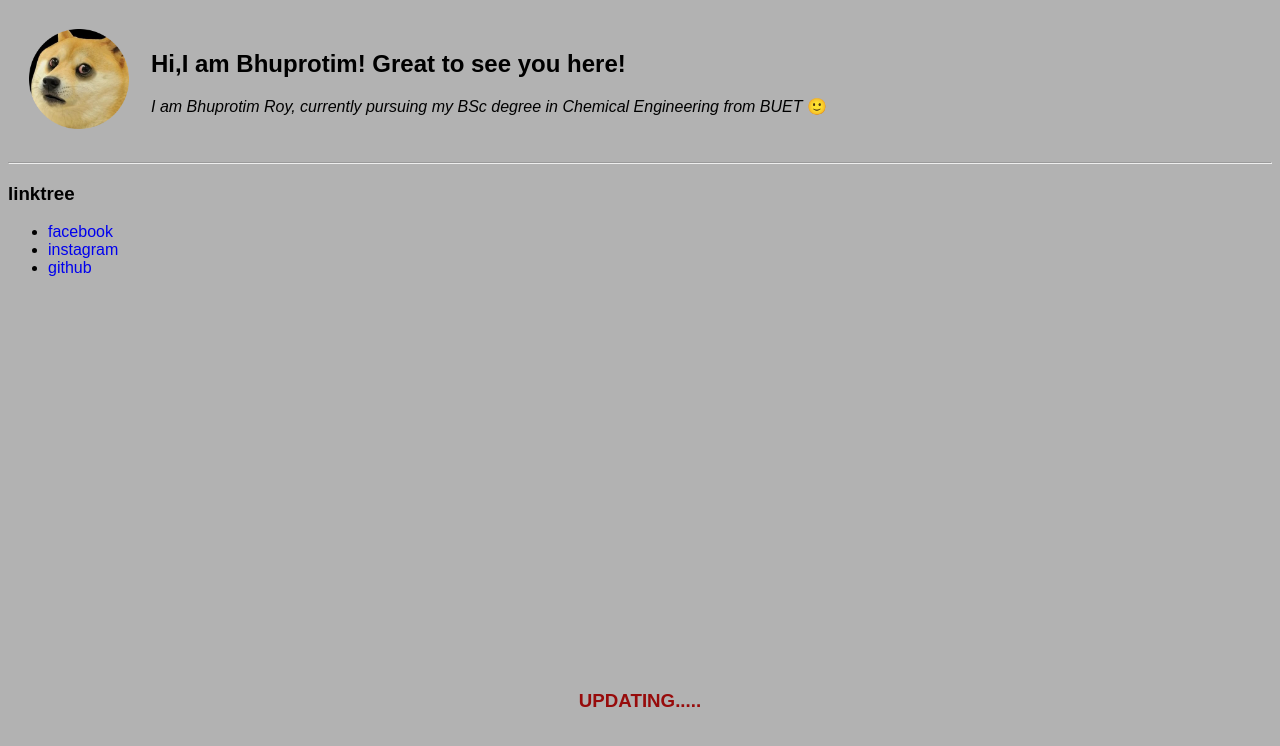
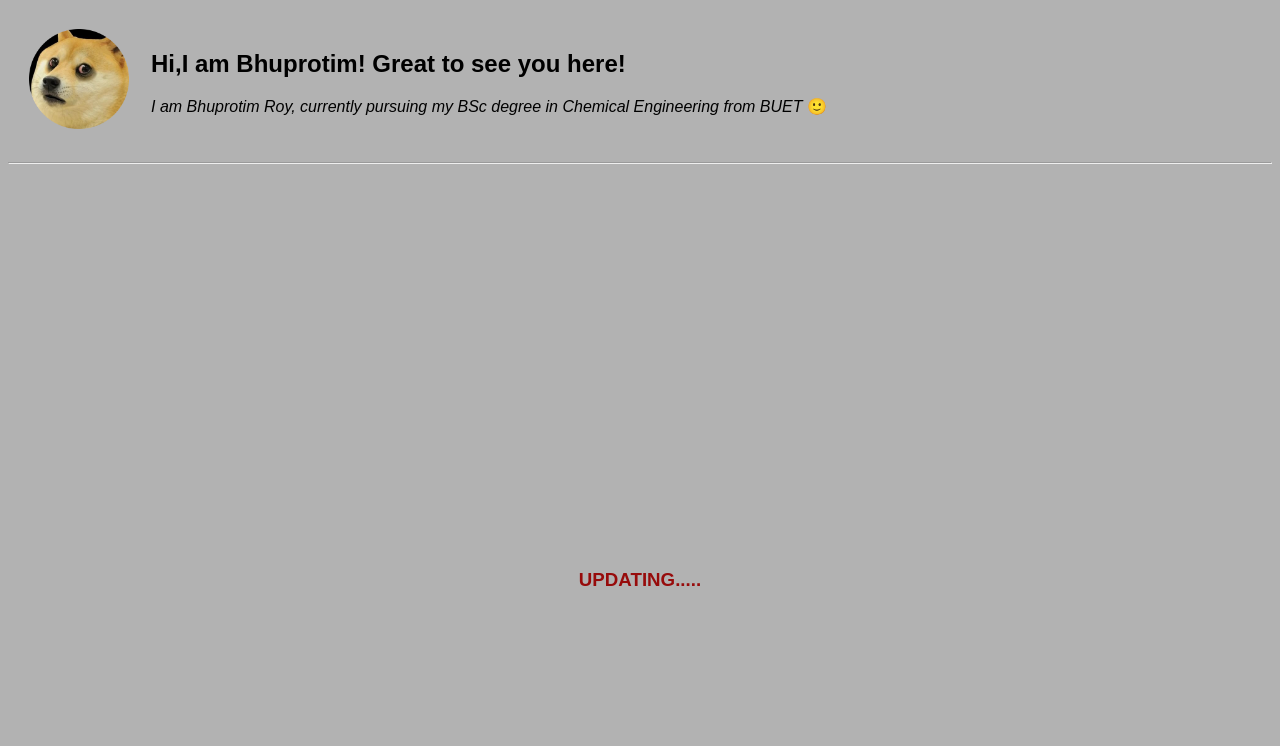
Before and after one commit to Bhupratim715/web, a plain HTML site: page index.html in a window 1280 px wide. Drawn offline with Linux system fonts and the light colour scheme.

Commit message:
Update index.html

```diff
--- a/index.html
+++ b/index.html
@@ -35,13 +35,7 @@
   <ol>
     <li>NONE</li>
   </ol> -->
-  <h3>linktree</h3>
-  <ul>
-    <li><a href="https://www.facebook.com/bhuprotimroy.arnob">facebook</a></li>
-    <li><a href="https://www.instagram.com/arnob_bhuprotim/">instagram</a></li>
-    <li><a href="https://github.com/Bhupratim715">github</a></li>
 
-  </ul>
 <br>
 <br>
 <br>
```
